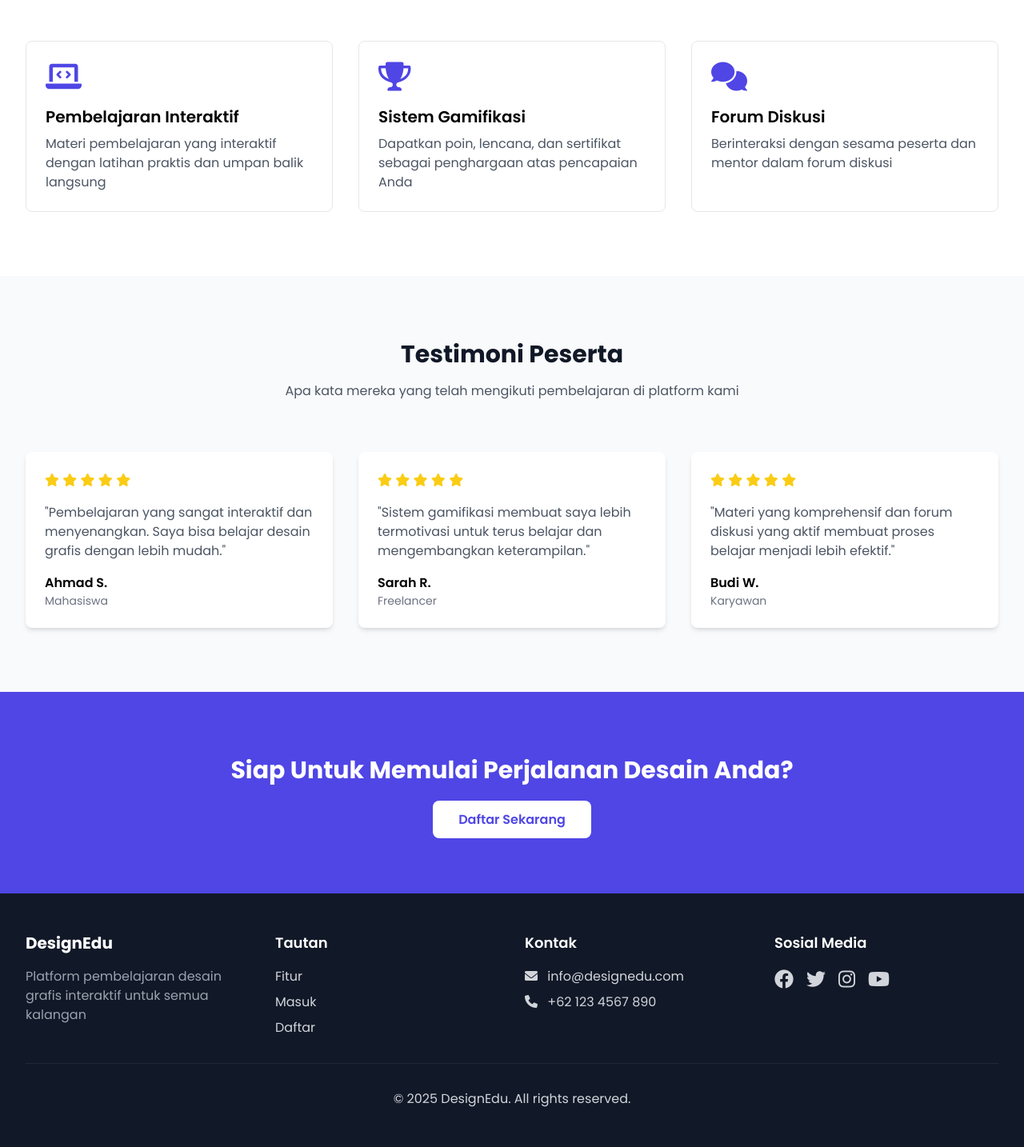
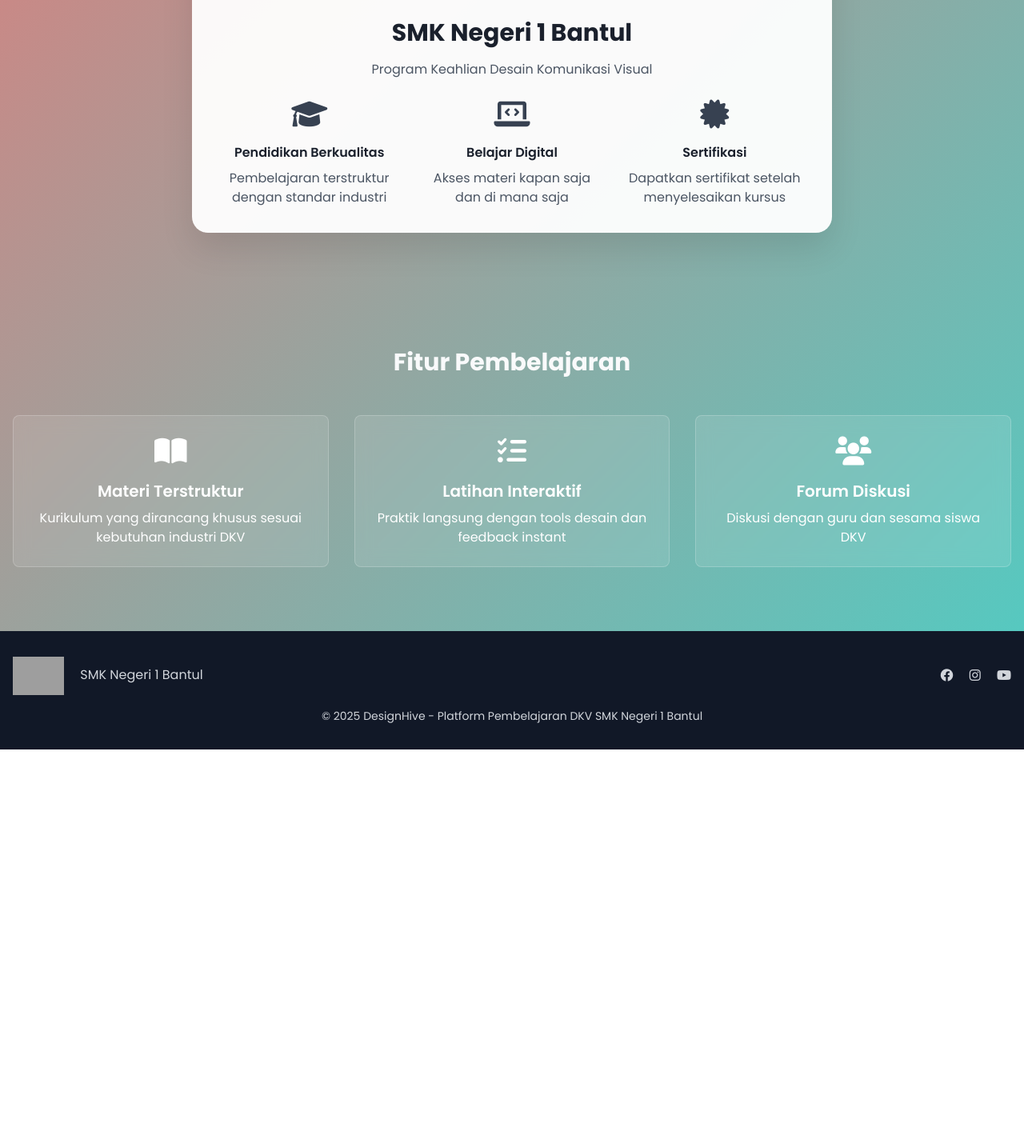
Before and after one commit to Avantheim-R/blackboxai-1746694529777, a PHP site: page / in a window 1280 px wide. Shown: the part 993-2427 px from the top of the page at 80% size. After the commit the page ends 1930 px from the top, so only its background shows below. Run offline with PHP 8.4, Linux system fonts and the light colour scheme; some libraries are stand-ins or nearby versions; grey boxes are pictures that could not be loaded.

Commit message:
Add index.php 1746698534047

```diff
--- a/index.php
+++ b/index.php
@@ -11,261 +11,194 @@
 <!DOCTYPE html>
 <html lang="id">
 <head>
-    <meta charset="UTF-8">
-    <meta name="viewport" content="width=device-width, initial-scale=1.0">
-    <title>Sistem Pembelajaran Desain Grafis Interaktif</title>
+    <meta charset="UTF-8" />
+    <meta name="viewport" content="width=device-width, initial-scale=1" />
+    <title>DesignHive - Platform Pembelajaran DKV SMK Negeri 1 Bantul</title>
     <script src="https://cdn.tailwindcss.com"></script>
-    <link href="https://cdnjs.cloudflare.com/ajax/libs/font-awesome/6.0.0-beta3/css/all.min.css" rel="stylesheet">
-    <link href="https://fonts.googleapis.com/css2?family=Poppins:wght@300;400;500;600;700&display=swap" rel="stylesheet">
+    <link href="https://cdnjs.cloudflare.com/ajax/libs/font-awesome/6.0.0-beta3/css/all.min.css" rel="stylesheet" />
+    <link href="https://fonts.googleapis.com/css2?family=Poppins:wght@300;400;500;600;700&display=swap" rel="stylesheet" />
     <style>
         body {
             font-family: 'Poppins', sans-serif;
+            background: linear-gradient(135deg, #FF6B6B 0%, #4ECDC4 100%);
+            color: #f9fafb;
+            margin: 0;
+            min-height: 100vh;
+            display: flex;
+            flex-direction: column;
         }
-        .hero-pattern {
-            background-color: #4f46e5;
-            background-image: radial-gradient(at 0% 0%, rgb(134, 239, 172) 0, transparent 50%),
-                            radial-gradient(at 100% 0%, rgb(192, 132, 252) 0, transparent 50%);
+        nav {
+            background: rgba(255, 255, 255, 0.1);
+            backdrop-filter: blur(10px);
+            box-shadow: 0 4px 30px rgba(0, 0, 0, 0.1);
+        }
+        .hero {
+            position: relative;
+            overflow: hidden;
+        }
+        .hero::before {
+            content: '';
+            position: absolute;
+            top: 0;
+            left: 0;
+            right: 0;
+            bottom: 0;
+            background: url('https://images.pexels.com/photos/7439135/pexels-photo-7439135.jpeg') center/cover;
+            opacity: 0.2;
+            z-index: -1;
+        }
+        .btn-primary {
+            background: linear-gradient(90deg, #FF6B6B 0%, #4ECDC4 100%);
+            color: white;
+            padding: 1rem 2rem;
+            border-radius: 9999px;
+            font-weight: 600;
+            font-size: 1.125rem;
+            box-shadow: 0 8px 15px rgba(255, 107, 107, 0.4);
+            border: none;
+            cursor: pointer;
+            transition: all 0.3s ease;
+        }
+        .btn-primary:hover {
+            transform: translateY(-3px);
+            box-shadow: 0 12px 20px rgba(255, 107, 107, 0.6);
+        }
+        .feature-card {
+            background: rgba(255, 255, 255, 0.1);
+            backdrop-filter: blur(10px);
+            border: 1px solid rgba(255, 255, 255, 0.2);
+            color: white;
+            transition: transform 0.3s ease;
+        }
+        .feature-card:hover {
+            transform: translateY(-10px);
+        }
+        .school-info {
+            background: rgba(255, 255, 255, 0.95);
+            color: #1a202c;
+            border-radius: 20px;
+            padding: 2rem;
+            margin: 4rem auto;
+            max-width: 800px;
+            box-shadow: 0 20px 40px rgba(0, 0, 0, 0.1);
+        }
+        .animate-float {
+            animation: float 6s ease-in-out infinite;
+        }
+        @keyframes float {
+            0%, 100% { transform: translateY(0); }
+            50% { transform: translateY(-20px); }
         }
     </style>
 </head>
-<body class="bg-gray-50">
-    <!-- Navigation -->
-    <nav class="bg-white shadow-lg fixed w-full z-50">
+<body>
+    <nav class="fixed w-full z-50">
         <div class="max-w-7xl mx-auto px-4">
             <div class="flex justify-between h-16">
                 <div class="flex items-center">
-                    <span class="text-2xl font-bold text-indigo-600">DesignEdu</span>
+                    <span class="text-2xl font-bold">
+                        <i class="fas fa-hexagon text-white mr-2"></i>
+                        DesignHive
+                    </span>
                 </div>
                 <div class="flex items-center space-x-4">
-                    <a href="auth/login.php" class="text-gray-700 hover:text-indigo-600">
+                    <a href="auth/login.php" class="text-white hover:text-gray-200 transition">
                         <i class="fas fa-sign-in-alt mr-2"></i>
                         Masuk
                     </a>
                     <a href="auth/register.php"
-                       class="bg-indigo-600 text-white px-4 py-2 rounded-lg hover:bg-indigo-700 transition duration-300">
-                        Daftar Sekarang
+                       class="bg-white text-gray-800 px-4 py-2 rounded-full hover:bg-gray-100 transition">
+                        Daftar
                     </a>
                 </div>
             </div>
         </div>
     </nav>
 
-    <!-- Hero Section -->
-    <div class="hero-pattern min-h-screen flex items-center pt-16">
-        <div class="max-w-7xl mx-auto px-4 sm:px-6 lg:px-8 py-12">
-            <div class="grid grid-cols-1 md:grid-cols-2 gap-8 items-center">
-                <div class="text-white">
-                    <h1 class="text-4xl md:text-5xl font-bold mb-6">
-                        Belajar Desain Grafis Secara Interaktif
-                    </h1>
-                    <p class="text-xl mb-8 text-gray-100">
-                        Tingkatkan kemampuan desain grafis Anda dengan pembelajaran interaktif,
-                        latihan praktis, dan bimbingan langsung dari para ahli.
-                    </p>
-                    <div class="space-x-4">
-                        <a href="auth/register.php"
-                           class="bg-white text-indigo-600 px-6 py-3 rounded-lg font-semibold hover:bg-gray-100 transition duration-300">
-                            Mulai Belajar
-                        </a>
-                        <a href="#features"
-                           class="border-2 border-white text-white px-6 py-3 rounded-lg font-semibold hover:bg-white hover:text-indigo-600 transition duration-300">
-                            Pelajari Lebih Lanjut
-                        </a>
-                    </div>
-                </div>
-                <div class="hidden md:block">
-                    <img src="https://images.pexels.com/photos/7439135/pexels-photo-7439135.jpeg"
-                         alt="Design Learning"
-                         class="rounded-lg shadow-2xl">
-                </div>
+    <section class="hero min-h-screen flex items-center justify-center text-center px-4">
+        <div class="max-w-4xl">
+            <h1 class="text-4xl md:text-6xl font-bold mb-6 animate-float">
+                Selamat Datang di DesignHive
+            </h1>
+            <p class="text-xl md:text-2xl mb-8 text-gray-100">
+                Platform pembelajaran digital untuk siswa DKV SMK Negeri 1 Bantul.
+                Belajar desain grafis kapan saja, di mana saja.
+            </p>
+            <button onclick="window.location.href='auth/register.php'" class="btn-primary">
+                Mulai Belajar
+            </button>
+        </div>
+    </section>
+
+    <section class="school-info text-center">
+        <img src="https://smkn1bantul.sch.id/wp-content/uploads/2020/05/logo-smk.png"
+             alt="Logo SMK Negeri 1 Bantul"
+             class="h-24 mx-auto mb-6">
+        <h2 class="text-3xl font-bold mb-4">SMK Negeri 1 Bantul</h2>
+        <p class="text-gray-600 mb-6">
+            Program Keahlian Desain Komunikasi Visual
+        </p>
+        <div class="grid grid-cols-1 md:grid-cols-3 gap-6 max-w-3xl mx-auto">
+            <div class="text-center">
+                <i class="fas fa-graduation-cap text-4xl text-gray-700 mb-4"></i>
+                <h3 class="font-semibold mb-2">Pendidikan Berkualitas</h3>
+                <p class="text-gray-600">Pembelajaran terstruktur dengan standar industri</p>
+            </div>
+            <div class="text-center">
+                <i class="fas fa-laptop-code text-4xl text-gray-700 mb-4"></i>
+                <h3 class="font-semibold mb-2">Belajar Digital</h3>
+                <p class="text-gray-600">Akses materi kapan saja dan di mana saja</p>
+            </div>
+            <div class="text-center">
+                <i class="fas fa-certificate text-4xl text-gray-700 mb-4"></i>
+                <h3 class="font-semibold mb-2">Sertifikasi</h3>
+                <p class="text-gray-600">Dapatkan sertifikat setelah menyelesaikan kursus</p>
             </div>
         </div>
-    </div>
+    </section>
 
-    <!-- Features Section -->
-    <section id="features" class="py-20 bg-white">
-        <div class="max-w-7xl mx-auto px-4 sm:px-6 lg:px-8">
-            <div class="text-center mb-16">
-                <h2 class="text-3xl font-bold text-gray-900 mb-4">Fitur Unggulan</h2>
-                <p class="text-gray-600 max-w-2xl mx-auto">
-                    Sistem pembelajaran yang dirancang untuk memaksimalkan pengalaman belajar Anda
-                </p>
-            </div>
-
+    <section class="py-20 px-4">
+        <div class="max-w-7xl mx-auto">
+            <h2 class="text-3xl font-bold text-center mb-12">Fitur Pembelajaran</h2>
             <div class="grid grid-cols-1 md:grid-cols-3 gap-8">
-                <div class="p-6 border rounded-lg hover:shadow-lg transition duration-300">
-                    <div class="text-indigo-600 mb-4">
-                        <i class="fas fa-laptop-code text-4xl"></i>
-                    </div>
-                    <h3 class="text-xl font-semibold mb-2">Pembelajaran Interaktif</h3>
-                    <p class="text-gray-600">
-                        Materi pembelajaran yang interaktif dengan latihan praktis dan umpan balik langsung
-                    </p>
+                <div class="feature-card rounded-lg p-6 text-center">
+                    <i class="fas fa-book-open text-4xl mb-4"></i>
+                    <h3 class="text-xl font-semibold mb-2">Materi Terstruktur</h3>
+                    <p>Kurikulum yang dirancang khusus sesuai kebutuhan industri DKV</p>
                 </div>
-
-                <div class="p-6 border rounded-lg hover:shadow-lg transition duration-300">
-                    <div class="text-indigo-600 mb-4">
-                        <i class="fas fa-trophy text-4xl"></i>
-                    </div>
-                    <h3 class="text-xl font-semibold mb-2">Sistem Gamifikasi</h3>
-                    <p class="text-gray-600">
-                        Dapatkan poin, lencana, dan sertifikat sebagai penghargaan atas pencapaian Anda
-                    </p>
+                <div class="feature-card rounded-lg p-6 text-center">
+                    <i class="fas fa-tasks text-4xl mb-4"></i>
+                    <h3 class="text-xl font-semibold mb-2">Latihan Interaktif</h3>
+                    <p>Praktik langsung dengan tools desain dan feedback instant</p>
                 </div>
-
-                <div class="p-6 border rounded-lg hover:shadow-lg transition duration-300">
-                    <div class="text-indigo-600 mb-4">
-                        <i class="fas fa-comments text-4xl"></i>
-                    </div>
+                <div class="feature-card rounded-lg p-6 text-center">
+                    <i class="fas fa-users text-4xl mb-4"></i>
                     <h3 class="text-xl font-semibold mb-2">Forum Diskusi</h3>
-                    <p class="text-gray-600">
-                        Berinteraksi dengan sesama peserta dan mentor dalam forum diskusi
-                    </p>
+                    <p>Diskusi dengan guru dan sesama siswa DKV</p>
                 </div>
             </div>
         </div>
     </section>
 
-    <!-- Testimonials -->
-    <section class="py-20 bg-gray-50">
-        <div class="max-w-7xl mx-auto px-4 sm:px-6 lg:px-8">
-            <div class="text-center mb-16">
-                <h2 class="text-3xl font-bold text-gray-900 mb-4">Testimoni Peserta</h2>
-                <p class="text-gray-600 max-w-2xl mx-auto">
-                    Apa kata mereka yang telah mengikuti pembelajaran di platform kami
-                </p>
-            </div>
-
-            <div class="grid grid-cols-1 md:grid-cols-3 gap-8">
-                <div class="bg-white p-6 rounded-lg shadow-md">
-                    <div class="flex items-center mb-4">
-                        <div class="text-yellow-400">
-                            <i class="fas fa-star"></i>
-                            <i class="fas fa-star"></i>
-                            <i class="fas fa-star"></i>
-                            <i class="fas fa-star"></i>
-                            <i class="fas fa-star"></i>
-                        </div>
-                    </div>
-                    <p class="text-gray-600 mb-4">
-                        "Pembelajaran yang sangat interaktif dan menyenangkan. Saya bisa belajar
-                        desain grafis dengan lebih mudah."
-                    </p>
-                    <div class="font-semibold">Ahmad S.</div>
-                    <div class="text-gray-500 text-sm">Mahasiswa</div>
+    <footer class="bg-gray-900 text-gray-300 py-8">
+        <div class="max-w-7xl mx-auto px-4 text-center">
+            <div class="flex flex-col md:flex-row justify-between items-center">
+                <div class="mb-4 md:mb-0">
+                    <img src="https://smkn1bantul.sch.id/wp-content/uploads/2020/05/logo-smk.png"
+                         alt="Logo SMK"
+                         class="h-12 inline-block">
+                    <span class="ml-4">SMK Negeri 1 Bantul</span>
                 </div>
-
-                <div class="bg-white p-6 rounded-lg shadow-md">
-                    <div class="flex items-center mb-4">
-                        <div class="text-yellow-400">
-                            <i class="fas fa-star"></i>
-                            <i class="fas fa-star"></i>
-                            <i class="fas fa-star"></i>
-                            <i class="fas fa-star"></i>
-                            <i class="fas fa-star"></i>
-                        </div>
-                    </div>
-                    <p class="text-gray-600 mb-4">
-                        "Sistem gamifikasi membuat saya lebih termotivasi untuk terus belajar
-                        dan mengembangkan keterampilan."
-                    </p>
-                    <div class="font-semibold">Sarah R.</div>
-                    <div class="text-gray-500 text-sm">Freelancer</div>
-                </div>
-
-                <div class="bg-white p-6 rounded-lg shadow-md">
-                    <div class="flex items-center mb-4">
-                        <div class="text-yellow-400">
-                            <i class="fas fa-star"></i>
-                            <i class="fas fa-star"></i>
-                            <i class="fas fa-star"></i>
-                            <i class="fas fa-star"></i>
-                            <i class="fas fa-star"></i>
-                        </div>
-                    </div>
-                    <p class="text-gray-600 mb-4">
-                        "Materi yang komprehensif dan forum diskusi yang aktif membuat
-                        proses belajar menjadi lebih efektif."
-                    </p>
-                    <div class="font-semibold">Budi W.</div>
-                    <div class="text-gray-500 text-sm">Karyawan</div>
+                <div class="space-x-4">
+                    <a href="#" class="hover:text-white"><i class="fab fa-facebook"></i></a>
+                    <a href="#" class="hover:text-white"><i class="fab fa-instagram"></i></a>
+                    <a href="#" class="hover:text-white"><i class="fab fa-youtube"></i></a>
                 </div>
             </div>
-        </div>
-    </section>
-
-    <!-- CTA Section -->
-    <section class="py-20 bg-indigo-600">
-        <div class="max-w-7xl mx-auto px-4 sm:px-6 lg:px-8 text-center">
-            <h2 class="text-3xl font-bold text-white mb-8">
-                Siap Untuk Memulai Perjalanan Desain Anda?
-            </h2>
-            <a href="auth/register.php"
-               class="bg-white text-indigo-600 px-8 py-3 rounded-lg font-semibold hover:bg-gray-100 transition duration-300">
-                Daftar Sekarang
-            </a>
-        </div>
-    </section>
-
-    <!-- Footer -->
-    <footer class="bg-gray-900 text-gray-300 py-12">
-        <div class="max-w-7xl mx-auto px-4 sm:px-6 lg:px-8">
-            <div class="grid grid-cols-1 md:grid-cols-4 gap-8">
-                <div>
-                    <h3 class="text-xl font-bold text-white mb-4">DesignEdu</h3>
-                    <p class="text-gray-400">
-                        Platform pembelajaran desain grafis interaktif untuk semua kalangan
-                    </p>
-                </div>
-                <div>
-                    <h4 class="text-lg font-semibold text-white mb-4">Tautan</h4>
-                    <ul class="space-y-2">
-                        <li><a href="#features" class="hover:text-white">Fitur</a></li>
-                        <li><a href="auth/login.php" class="hover:text-white">Masuk</a></li>
-                        <li><a href="auth/register.php" class="hover:text-white">Daftar</a></li>
-                    </ul>
-                </div>
-                <div>
-                    <h4 class="text-lg font-semibold text-white mb-4">Kontak</h4>
-                    <ul class="space-y-2">
-                        <li><i class="fas fa-envelope mr-2"></i> info@designedu.com</li>
-                        <li><i class="fas fa-phone mr-2"></i> +62 123 4567 890</li>
-                    </ul>
-                </div>
-                <div>
-                    <h4 class="text-lg font-semibold text-white mb-4">Sosial Media</h4>
-                    <div class="flex space-x-4">
-                        <a href="#" class="text-2xl hover:text-white">
-                            <i class="fab fa-facebook"></i>
-                        </a>
-                        <a href="#" class="text-2xl hover:text-white">
-                            <i class="fab fa-twitter"></i>
-                        </a>
-                        <a href="#" class="text-2xl hover:text-white">
-                            <i class="fab fa-instagram"></i>
-                        </a>
-                        <a href="#" class="text-2xl hover:text-white">
-                            <i class="fab fa-youtube"></i>
-                        </a>
-                    </div>
-                </div>
-            </div>
-            <div class="border-t border-gray-800 mt-8 pt-8 text-center">
-                <p>&copy; <?= date('Y') ?> DesignEdu. All rights reserved.</p>
+            <div class="mt-4 text-sm">
+                &copy; <?= date('Y') ?> DesignHive - Platform Pembelajaran DKV SMK Negeri 1 Bantul
             </div>
         </div>
     </footer>
-
-    <script>
-    // Smooth scroll for anchor links
-    document.querySelectorAll('a[href^="#"]').forEach(anchor => {
-        anchor.addEventListener('click', function (e) {
-            e.preventDefault();
-            document.querySelector(this.getAttribute('href')).scrollIntoView({
-                behavior: 'smooth'
-            });
-        });
-    });
-    </script>
 </body>
 </html>
```
